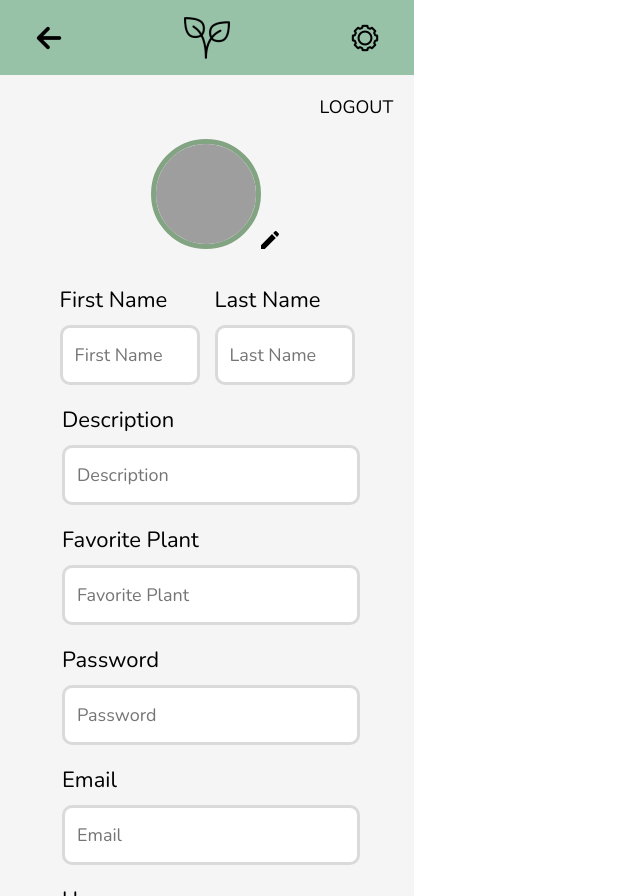
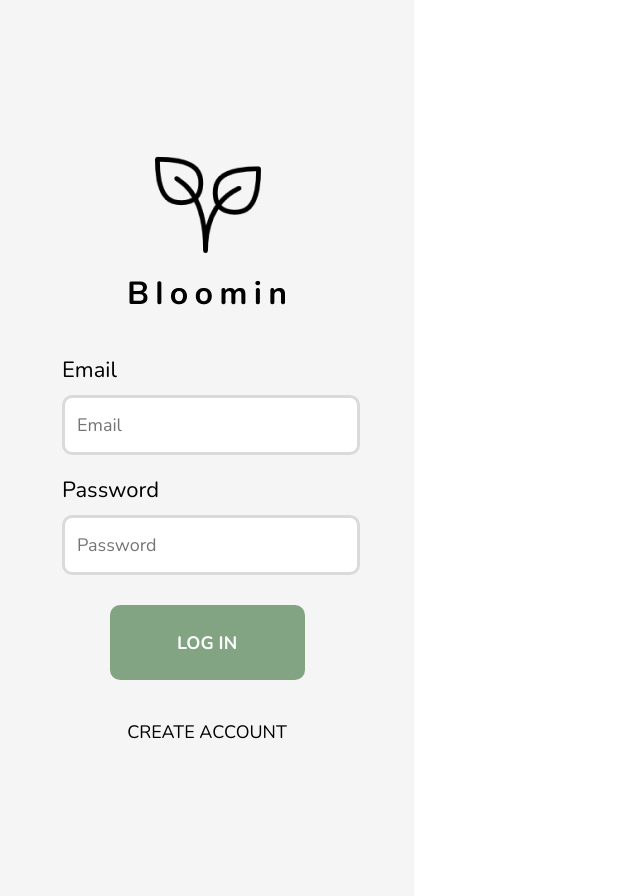
Before and after one commit to kerudai/Bloomin, a React (Create React App) app: page / in a window 1280 px wide. Shown: the whole page, without its empty margins (0-640 px from the left). Built offline with nearby package versions, Linux system fonts and the light colour scheme; grey boxes are pictures that could not be loaded.

Commit message:
finished login page

```diff
--- a/src/App.js
+++ b/src/App.js
@@ -23,7 +23,7 @@ function App() {
       {/* <Register /> */}
 
       {/* <Profile /> */}
-      <ProfileEdit />
+      <Login />
 
     </div>
   );
--- a/src/comps/Logo/index.js
+++ b/src/comps/Logo/index.js
@@ -8,6 +8,7 @@ min-height: 163px;
 max-width: 160px;
 max-height: 163px;
 background-image: url(${LogoPic});
+margin-bottom: 30px;
 `;
 
 const Logo = () => {
--- a/src/pages/Login/index.js
+++ b/src/pages/Login/index.js
@@ -2,8 +2,14 @@ import React, { useState, useEffect } from 'react';
 import styled from 'styled-components';
 import Button from 'comps/Button';
 import Input from 'comps/Input';
+import Logo from 'comps/Logo';
 
 const Container = styled.div`
+height: 100%;
+display: flex;
+flex-direction: column;
+align-items: center;
+justify-content: center;
 `;
 
 const Text = styled.div`
@@ -21,6 +27,7 @@ const Text = styled.div`
 const Login = ({createAccount}) => {
 
   return <Container>
+    <Logo/>
     <Input inputhead="Email" placeholder="Email"/>
     <Input inputhead="Password" placeholder="Password"/>
     <Button buttontext="Log in"/>
```
